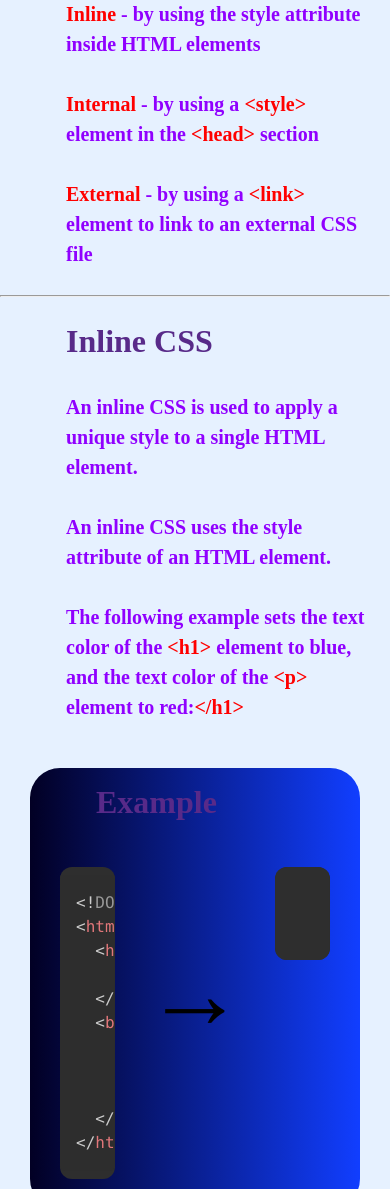
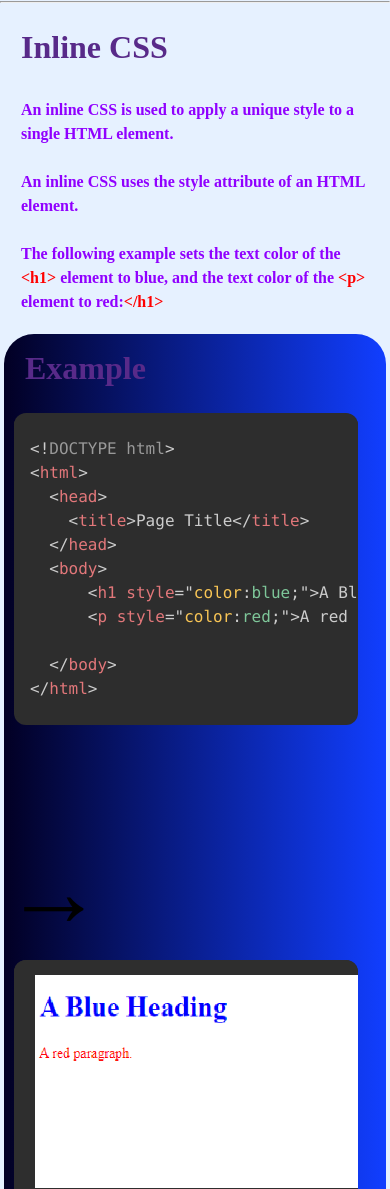
Before and after one commit to ayushguptagithub/htmlnotes, a plain HTML site: page Css.html in a window 390 px wide. Shown: the part 811-2000 px from the top of the page. Drawn offline with Linux system fonts and the light colour scheme.

Commit message:
Update style.css

```diff
--- a/style.css
+++ b/style.css
@@ -247,3 +247,68 @@ code{
   display: flex;
 
 }
+
+@media screen and (max-width: 900px) {
+  .block #arrow{
+    display: none;
+  }
+  .block{
+    display:flex;
+    flex-direction: column;
+  }
+  .container {
+
+    margin: 30px;
+    width: 90%;
+    height: 66%;
+    overflow: auto;
+    border-radius: 12px;
+    background-color: #2d2d2d;
+  }
+  /* .bookmarkarrow {
+
+    height:10%;
+    width: 20%;
+  } */
+}
+
+@media screen and (max-width: 400px) {
+  .block #arrow{
+    display: none;
+  }
+  .block{
+    display:flex;
+    flex-direction: column;
+  }
+  .container {
+
+    margin: 10px;
+    width: 90%;
+    height: 66%;
+    overflow: auto;
+    border-radius: 12px;
+    background-color: #2d2d2d;
+  }
+  h1{
+    margin-left: 5px;
+  }
+  p{
+    font-size: medium;
+    margin-left: 5px;
+  }
+  .code-wrapper img{
+    width:95%;
+    height:100%;
+    position: relative;
+    left:-88px;
+  }
+
+  .bookmarkarrow {
+
+    height:10%;
+    width: 20%;
+  }
+  .codeblock{
+    margin:4px;
+  }
+}
```
